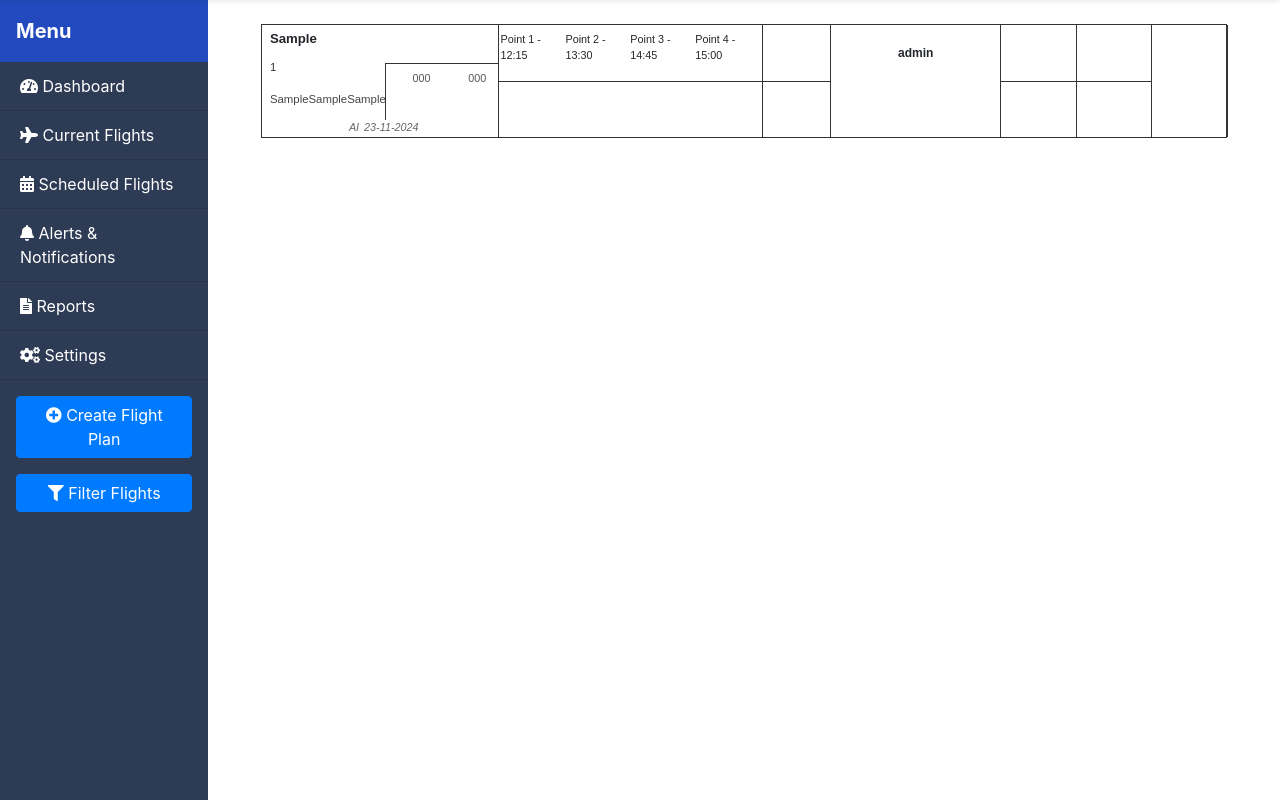
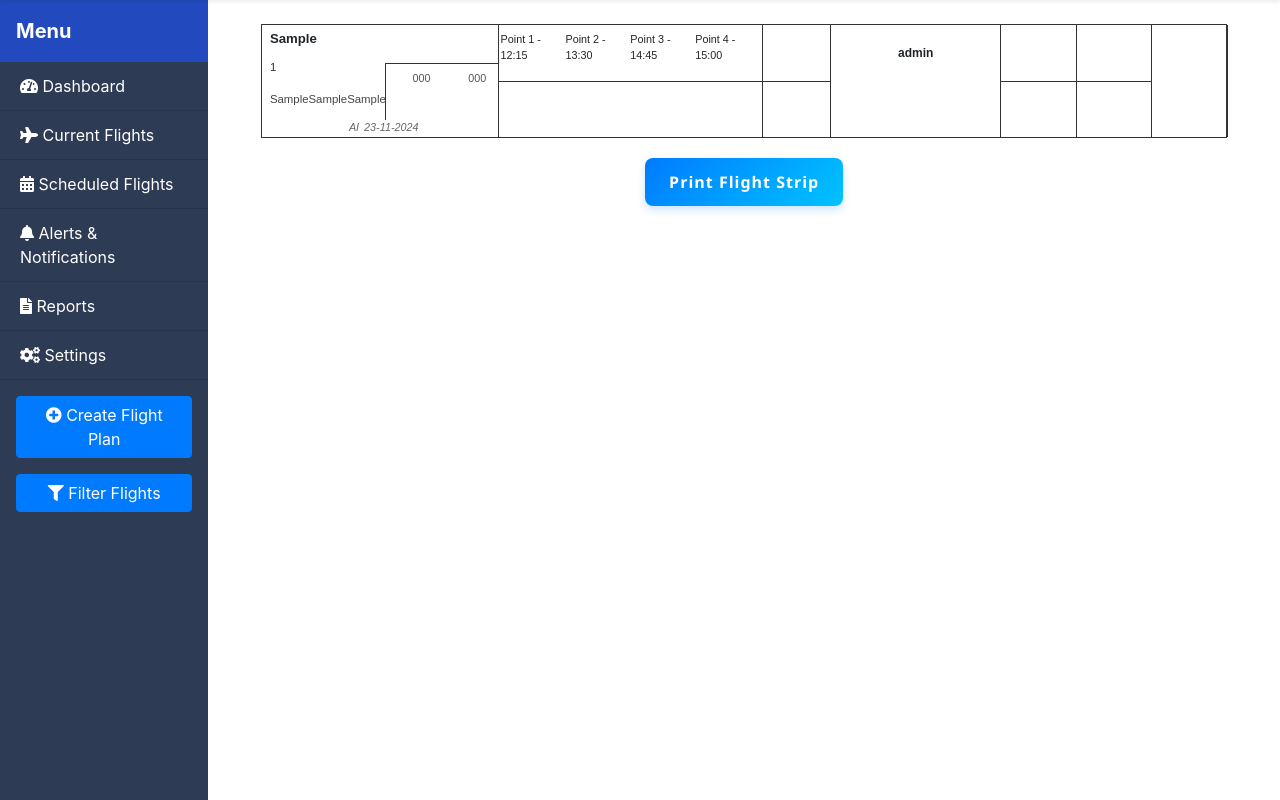
Before and after one commit to sankarebarri/air_traffic_management, a Django app: template air_traffic_management/templates/flights/flight_strip.html in a window 1280 px wide. Shown: the part 58-858 px from the top of the page. Run offline with Django 5.2, Linux system fonts and the light colour scheme; the template is opened without the code that fills it: most values are stand-ins (such as "Sample title", 1, 10 or a date in 2020); some libraries are stand-ins or nearby versions.

Commit message:
Flight Strip Layout Implemented In HTML&CSS

```diff
--- a/air_traffic_management/static/css/flight_strip.css
+++ b/air_traffic_management/static/css/flight_strip.css
@@ -155,14 +155,39 @@
     height: 50%;
 }
 
-/* Print-specific styling */
-@media print {
-    .flight-strip {
-        width: 100%;
-        margin: 0;
-    }
 
-    button {
-        display: none;
-    }
+/* Container for centering the print button */
+.print-button-container {
+    display: flex;
+    justify-content: center;
+    margin: 20px 0;
 }
+
+/* Print Button Styling */
+.print-button {
+    padding: 12px 24px;
+    font-size: 16px;
+    font-weight: 600;
+    color: white;
+    background: linear-gradient(135deg, #007bff, #00c3ff); /* Gradient background */
+    border: none;
+    border-radius: 8px;
+    cursor: pointer;
+    transition: all 0.3s ease;
+    box-shadow: 0 4px 8px rgba(0, 123, 255, 0.2); /* Subtle shadow */
+    font-family: 'Segoe UI', Tahoma, Geneva, Verdana, sans-serif;
+    letter-spacing: 1px;
+}
+
+/* Hover Effect for Print Button */
+.print-button:hover {
+    background: linear-gradient(135deg, #00aaff, #007bff); /* Slightly different gradient on hover */
+    box-shadow: 0 6px 12px rgba(0, 123, 255, 0.3); /* Enhanced shadow on hover */
+    transform: translateY(-2px); /* Lift effect */
+}
+
+/* Focus Style for Accessibility */
+.print-button:focus {
+    outline: none;
+    box-shadow: 0 0 0 3px rgba(0, 123, 255, 0.5);
+}
--- a/air_traffic_management/templates/flights/flight_strip.html
+++ b/air_traffic_management/templates/flights/flight_strip.html
@@ -71,4 +71,7 @@
     <!-- Vertical line extending 1.5 cm down from the end of the horizontal line -->
     <div class="vertical-line"></div>
 </div>
+<div class="print-button-container">
+    <button onclick="window.print()" class="print-button">Print Flight Strip</button>
+</div>
 {% endblock %}
```
